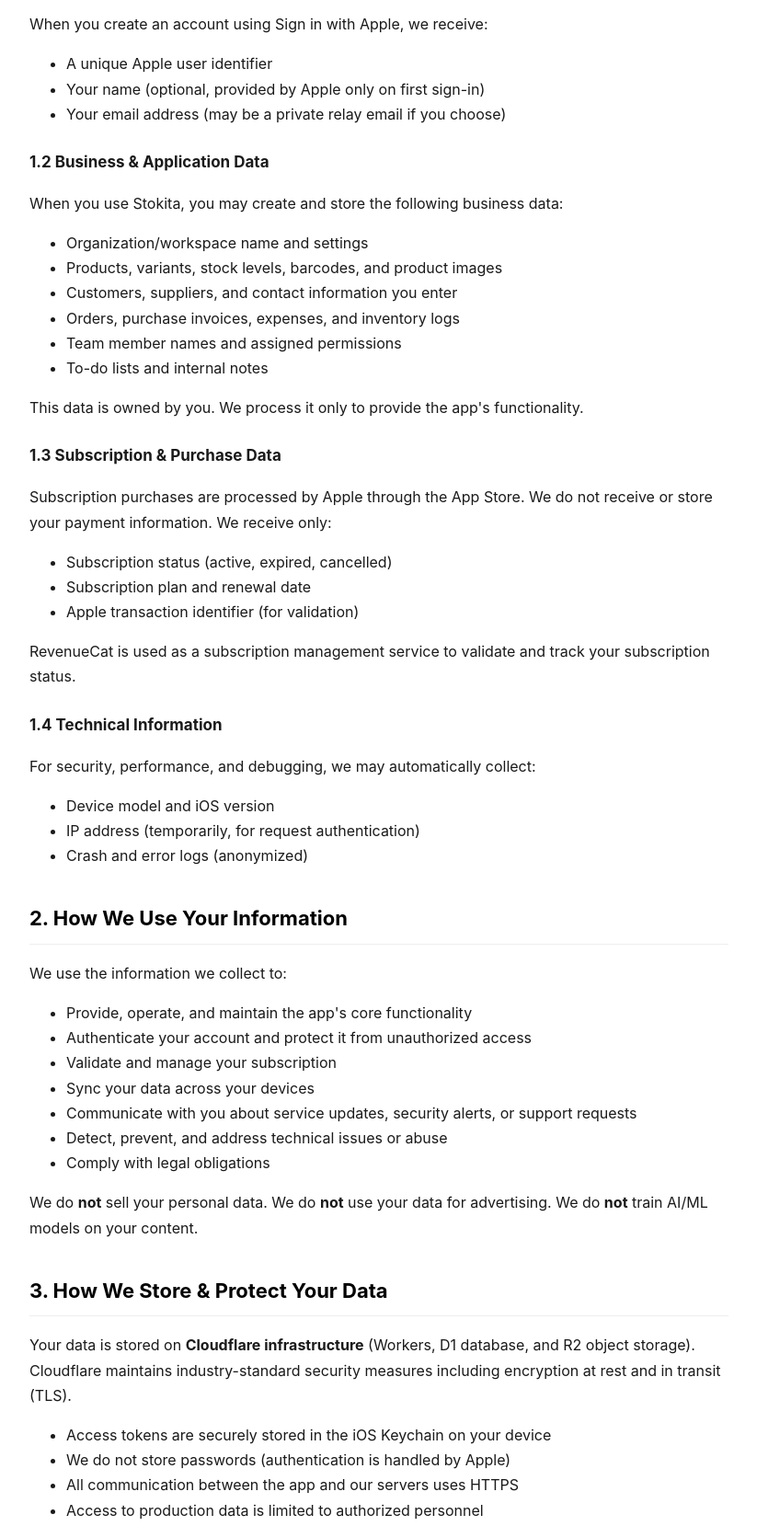
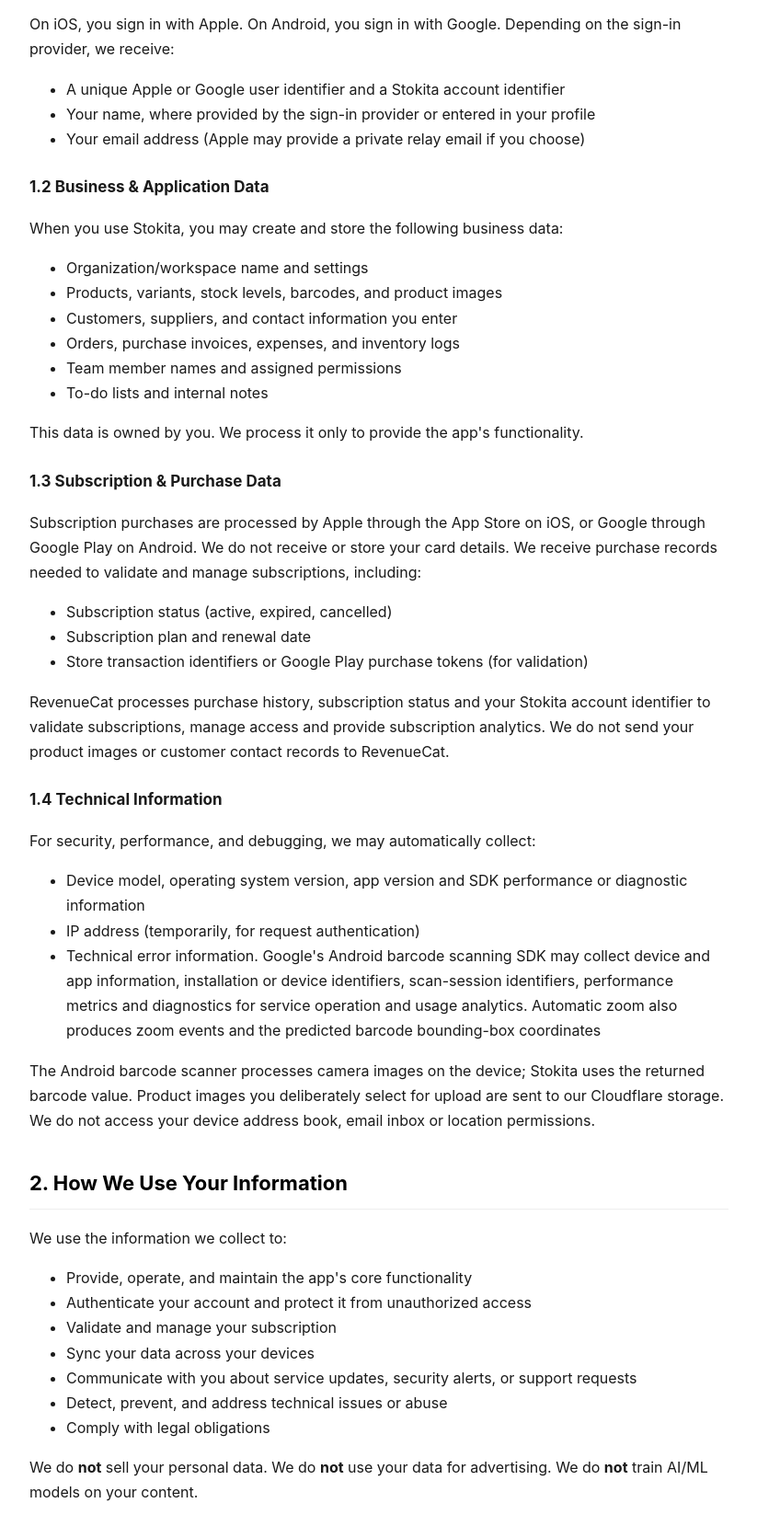
Before and after one commit to emremacit/stokita, a plain HTML site: page privacy.html in a window 1280 px wide. Shown: the part 500-2159 px from the top of the page at 92% size, without its empty margins (228-1051 px from the left). Drawn offline with Linux system fonts and the light colour scheme.

Commit message:
Document Stokita Android data handling and account deletion

```diff
--- a/privacy.html
+++ b/privacy.html
@@ -19,18 +19,18 @@
 <a class="back" href="index.html">← Back to Stokita</a>
 
 <h1>Privacy Policy</h1>
-<p class="meta"><strong>Effective date:</strong> April 14, 2026 &nbsp;|&nbsp; <strong>Last updated:</strong> April 14, 2026</p>
+<p class="meta"><strong>Effective date:</strong> April 14, 2026 &nbsp;|&nbsp; <strong>Last updated:</strong> October 8, 2026</p>
 
-<p>Stokita ("we", "our", "us", or "the app") is an inventory and orders management application for iOS, operated by Emre Macit. This Privacy Policy explains what personal information we collect, how we use it, how we share it, and the choices you have regarding your data. By using Stokita, you agree to the practices described in this policy.</p>
+<p>Stokita ("we", "our", "us", or "the app") is an inventory and orders management application for iOS and Android, operated by Emre Macit. This Privacy Policy explains what personal information we collect, how we use it, how we share it, and the choices you have regarding your data. By using Stokita, you agree to the practices described in this policy.</p>
 
 <h2>1. Information We Collect</h2>
 
 <h3>1.1 Account Information</h3>
-<p>When you create an account using Sign in with Apple, we receive:</p>
+<p>On iOS, you sign in with Apple. On Android, you sign in with Google. Depending on the sign-in provider, we receive:</p>
 <ul>
-  <li>A unique Apple user identifier</li>
-  <li>Your name (optional, provided by Apple only on first sign-in)</li>
-  <li>Your email address (may be a private relay email if you choose)</li>
+  <li>A unique Apple or Google user identifier and a Stokita account identifier</li>
+  <li>Your name, where provided by the sign-in provider or entered in your profile</li>
+  <li>Your email address (Apple may provide a private relay email if you choose)</li>
 </ul>
 
 <h3>1.2 Business & Application Data</h3>
@@ -46,21 +46,22 @@
 <p>This data is owned by you. We process it only to provide the app's functionality.</p>
 
 <h3>1.3 Subscription & Purchase Data</h3>
-<p>Subscription purchases are processed by Apple through the App Store. We do not receive or store your payment information. We receive only:</p>
+<p>Subscription purchases are processed by Apple through the App Store on iOS, or Google through Google Play on Android. We do not receive or store your card details. We receive purchase records needed to validate and manage subscriptions, including:</p>
 <ul>
   <li>Subscription status (active, expired, cancelled)</li>
   <li>Subscription plan and renewal date</li>
-  <li>Apple transaction identifier (for validation)</li>
+  <li>Store transaction identifiers or Google Play purchase tokens (for validation)</li>
 </ul>
-<p>RevenueCat is used as a subscription management service to validate and track your subscription status.</p>
+<p>RevenueCat processes purchase history, subscription status and your Stokita account identifier to validate subscriptions, manage access and provide subscription analytics. We do not send your product images or customer contact records to RevenueCat.</p>
 
 <h3>1.4 Technical Information</h3>
 <p>For security, performance, and debugging, we may automatically collect:</p>
 <ul>
-  <li>Device model and iOS version</li>
+  <li>Device model, operating system version, app version and SDK performance or diagnostic information</li>
   <li>IP address (temporarily, for request authentication)</li>
-  <li>Crash and error logs (anonymized)</li>
+  <li>Technical error information. Google's Android barcode scanning SDK may collect device and app information, installation or device identifiers, scan-session identifiers, performance metrics and diagnostics for service operation and usage analytics. Automatic zoom also produces zoom events and the predicted barcode bounding-box coordinates</li>
 </ul>
+<p>The Android barcode scanner processes camera images on the device; Stokita uses the returned barcode value. Product images you deliberately select for upload are sent to our Cloudflare storage. We do not access your device address book, email inbox or location permissions.</p>
 
 <h2>2. How We Use Your Information</h2>
 <p>We use the information we collect to:</p>
@@ -78,8 +79,8 @@
 <h2>3. How We Store & Protect Your Data</h2>
 <p>Your data is stored on <strong>Cloudflare infrastructure</strong> (Workers, D1 database, and R2 object storage). Cloudflare maintains industry-standard security measures including encryption at rest and in transit (TLS).</p>
 <ul>
-  <li>Access tokens are securely stored in the iOS Keychain on your device</li>
-  <li>We do not store passwords (authentication is handled by Apple)</li>
+  <li>Access tokens are stored in the iOS Keychain or encrypted with an Android Keystore key on your device</li>
+  <li>We do not receive your Apple or Google account password; sign-in is handled by the respective provider</li>
   <li>All communication between the app and our servers uses HTTPS</li>
   <li>Access to production data is limited to authorized personnel</li>
 </ul>
@@ -88,6 +89,7 @@
 <p>We share data only with the following service providers, strictly to operate the app:</p>
 <ul>
   <li><strong>Apple</strong> — Sign in with Apple authentication, App Store subscription processing</li>
+  <li><strong>Google</strong> — Google sign-in authentication, Google Play subscription processing, and Android barcode scanning services</li>
   <li><strong>Cloudflare</strong> — Hosting, database, and image storage</li>
   <li><strong>RevenueCat</strong> — Subscription validation and management</li>
 </ul>
@@ -102,7 +104,7 @@
 </ul>
 
 <h2>6. Data Retention</h2>
-<p>We retain your data for as long as your account is active. If you delete your account, your personal data and business data will be deleted within 30 days, except where we are required to retain information for legal, tax, or fraud prevention purposes.</p>
+<p>We retain your data for as long as your account is active. When you delete your account in the app, your Stokita account profile, memberships and refresh tokens are removed. Shared organization records are not automatically deleted when an individual member deletes their account. Deletion requests for associated data held by our service providers can be sent to support. We handle deletion requests within 30 days, except where information must be retained for legal, tax or fraud prevention purposes. Deleting your Stokita account does not automatically cancel a store subscription; cancel it through Apple or Google Play.</p>
 
 <h2>7. Your Rights</h2>
 <p>Depending on your location, you may have the right to:</p>
@@ -114,7 +116,7 @@
   <li>Withdraw consent or object to processing</li>
   <li>Lodge a complaint with a data protection authority</li>
 </ul>
-<p>To exercise these rights, contact us at <a href="mailto:e.macit1130@gmail.com">e.macit1130@gmail.com</a>. You can also delete your account and associated data directly from the app's settings.</p>
+<p>To exercise these rights, contact us at <a href="mailto:e.macit1130@gmail.com">e.macit1130@gmail.com</a>. You can delete your Stokita account from Settings → Delete Account. If you are an organization's sole administrator, you must first appoint another administrator or contact support to resolve the organization. You may also request account and data deletion without using the app at our <a href="delete-account.html">account deletion page</a>.</p>
 
 <h2>8. Children's Privacy</h2>
 <p>Stokita is a business tool and is not intended for children under 13. We do not knowingly collect personal information from children. If you believe a child has provided us data, please contact us and we will delete it.</p>
```
